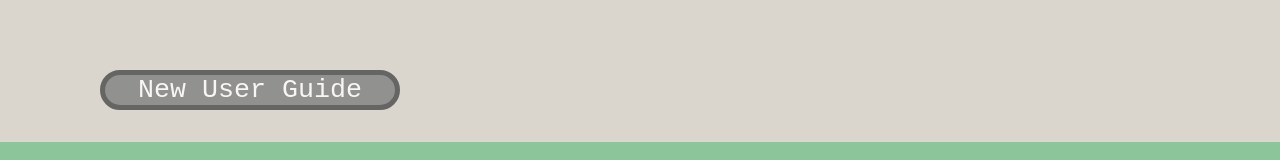
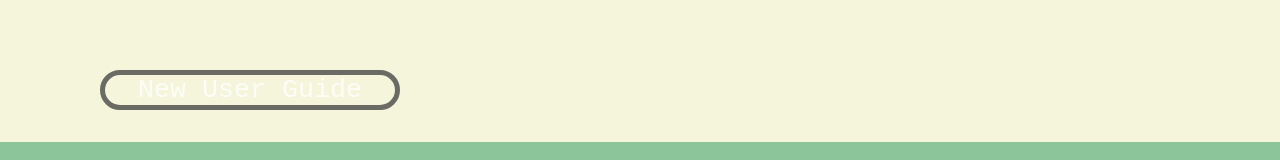
Before and after one commit to berynsw/ASecondLifeWebsite, a Vue app: page / in a window 1280 px wide. Shown: the part 1145-1305 px from the top of the page. Built offline with nearby package versions, Linux system fonts and the light colour scheme.

Commit message:
changed txt color new user guide

```diff
--- a/src/components/Homepage.vue
+++ b/src/components/Homepage.vue
@@ -35,9 +35,9 @@
     width: 100vw;
     height: 590px;
     padding: 50px 80px;
-    background-color: #dad6ce;
+    background-color: rgb(245, 245, 220);
     /* background-color:rgb(245, 245, 220);  */
-    color: white;
+    color: rgb(25, 28, 46);
     font-family: 'Courier New', Courier, monospace;
     position: relative;
 }
@@ -78,7 +78,7 @@ body .NewUser{
     left: 100px;
     transition: 0.4s;
     color: white;
-    background-color: grey;
+    background-color: rgb(245, 245, 220);
     text-decoration: none;
 }
 body .NewUser.active,
--- a/src/components/UpcycleSearch.vue
+++ b/src/components/UpcycleSearch.vue
@@ -66,7 +66,7 @@ main .rightBox{
     float: right;
     background-color:rgb(245, 245, 220);
     position: relative;
-     box-shadow: 20px 20px #888888;
+    box-shadow: 20px 20px #888888;
 }
 
 main .boxHeading {
```
Also changed, not shown: 1 other file (tests, documents, lock files or other folders).
